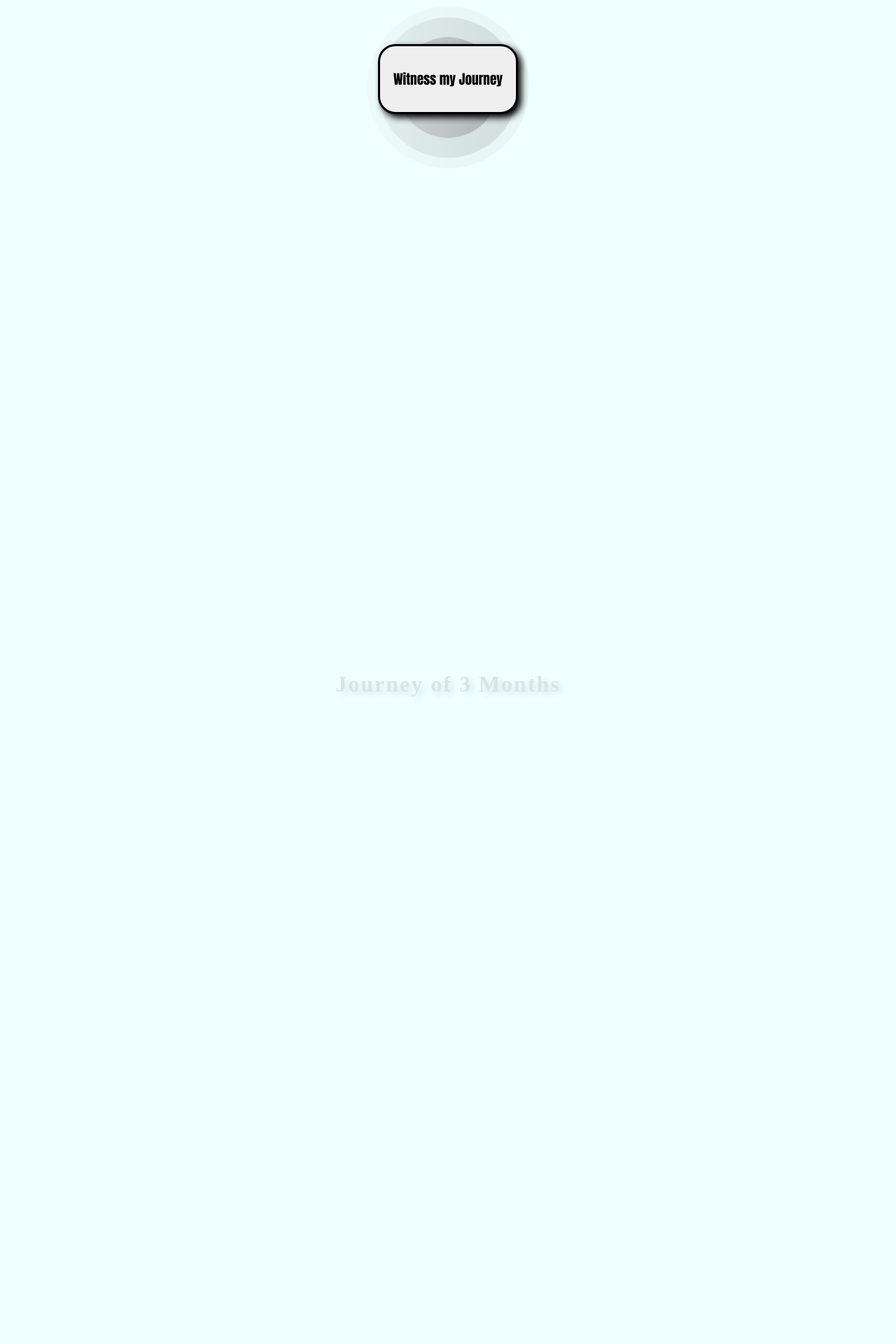
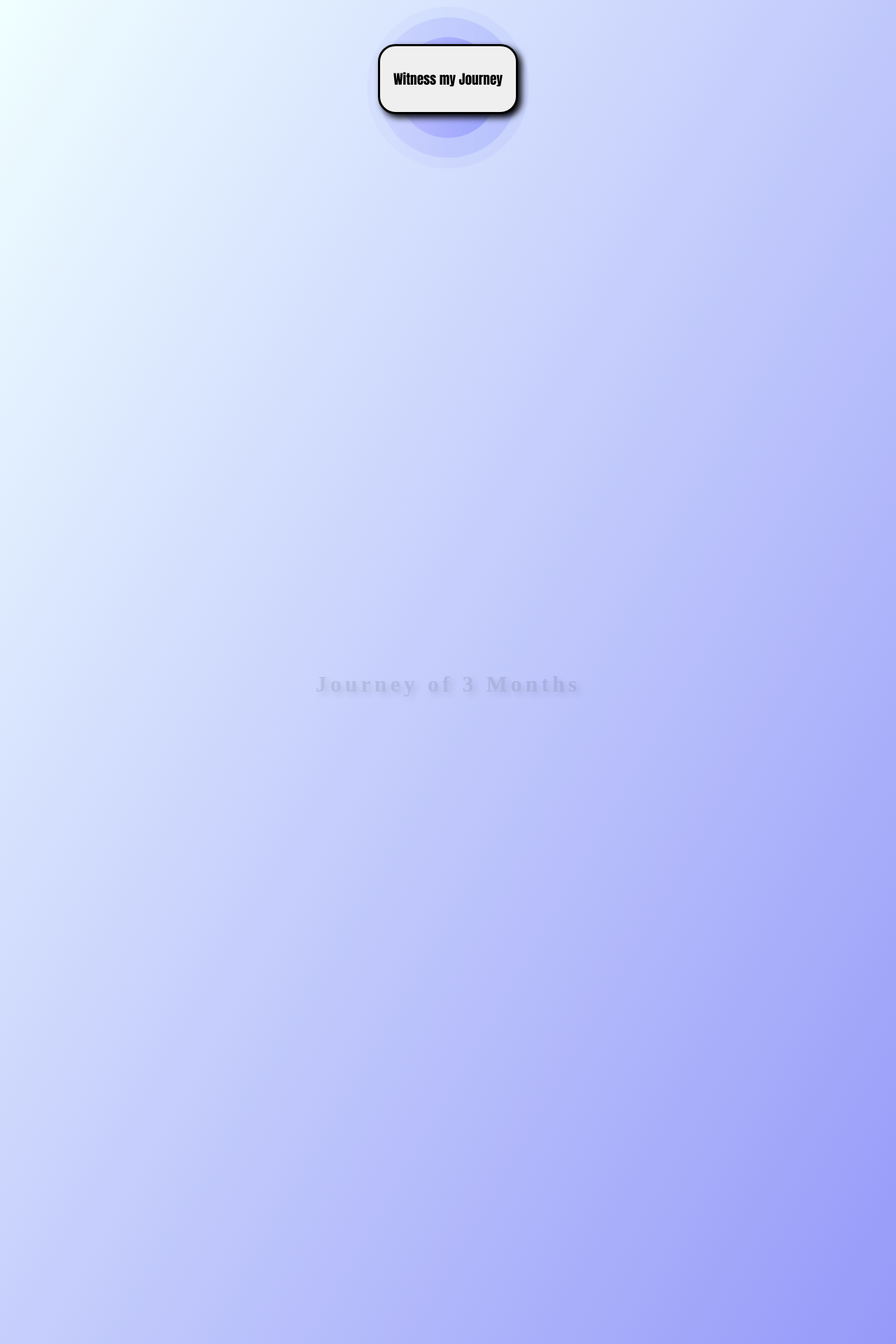
Before and after one commit to ArielStarling25/3MonthJourneyWebApp, a PHP site: page /MainPage.php in a window 1280 px wide. Shown: the top 1920 px of the page at 70% size. Run offline with PHP 8.4, Linux system fonts and the light colour scheme; data comes from the database, SQL or seed files in the repository.

Commit message:
Readjusted colours of the webpage, more vibrance

```diff
--- a/CSS/MainPage.css
+++ b/CSS/MainPage.css
@@ -1,5 +1,5 @@
 html {
-  background: azure;
+  background-image: linear-gradient(120deg, azure, rgb(134, 134, 247));
 }
 
 /* --Below is for headDiv--*/
@@ -27,7 +27,7 @@ html {
 /*Colour of the ripple effect*/
 .greyBg {
   background-color: #c2c2c2 !important;
-  background-image: linear-gradient(90deg, #b8b8b8, #7a7a7a);
+  background-image: linear-gradient(90deg, #a9a3fc, #6a74fc);
 }
 
 /*Ripple animation play*/
--- a/CSS/MainPage2.css
+++ b/CSS/MainPage2.css
@@ -14,7 +14,7 @@
   &:nth-child(1) {
     font-family: "Times New Roman";
     text-align: center;
-    letter-spacing: 2px;
+    letter-spacing: 5px;
   }
 }
 
@@ -30,6 +30,7 @@
   margin-left: auto;
   margin-right: auto;
   background-color: lightskyblue;
+  background-image: linear-gradient(15deg, cyan, lightskyblue);
   border-radius: 30px;
   opacity: 0;
   margin-top: 600px;
@@ -40,6 +41,7 @@
 
 .leftScroller:active {
   box-shadow: 0px 0px 0px black;
+  background-image: linear-gradient(90deg, cyan, lightskyblue);
 }
 
 .leftScroller.fadeIn {
@@ -81,6 +83,7 @@
   color: black;
   text-align: center;
   font-size: large;
+  font-weight: bold;
   font-family: "Times New Roman";
   padding: 10px;
   margin: 10px;
```
